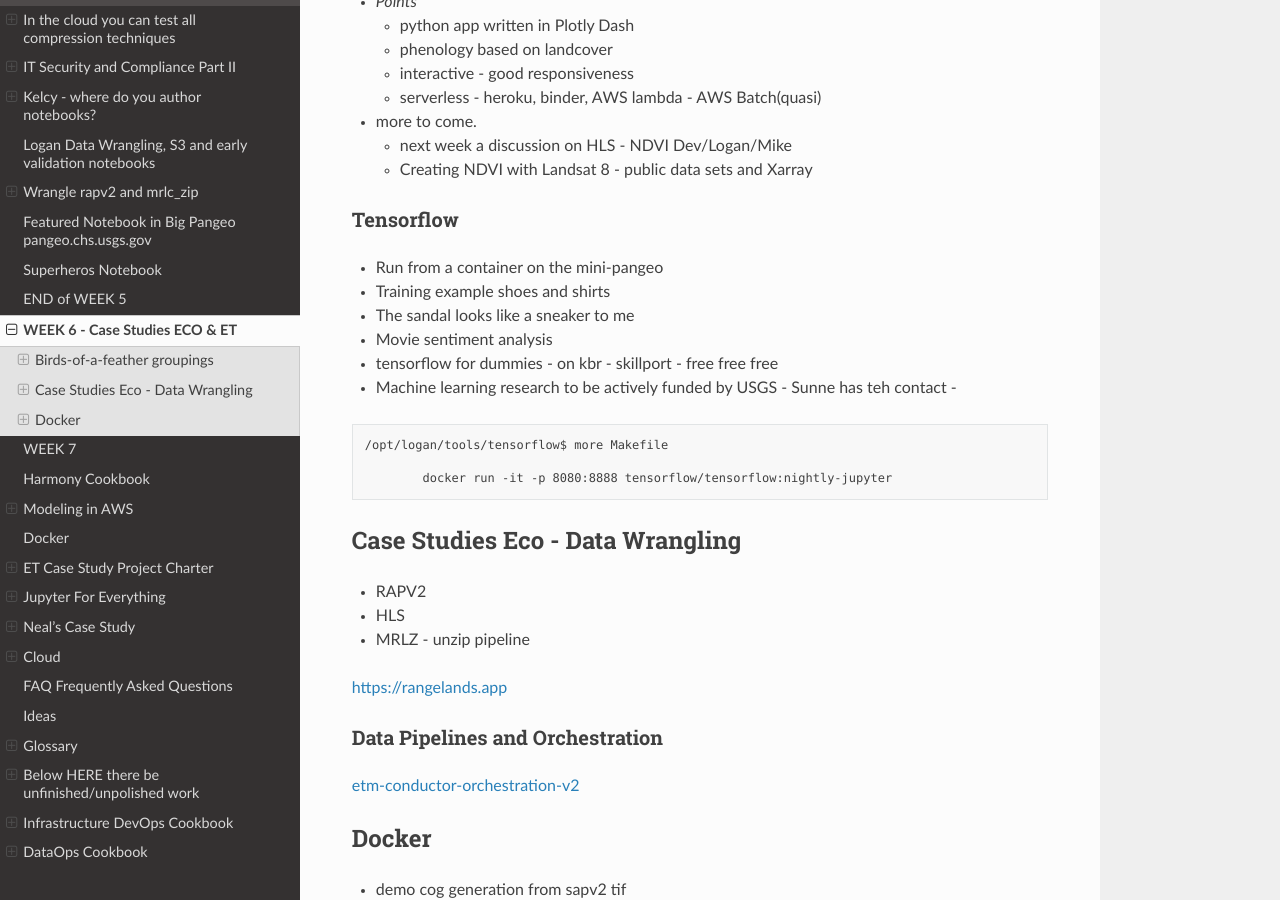
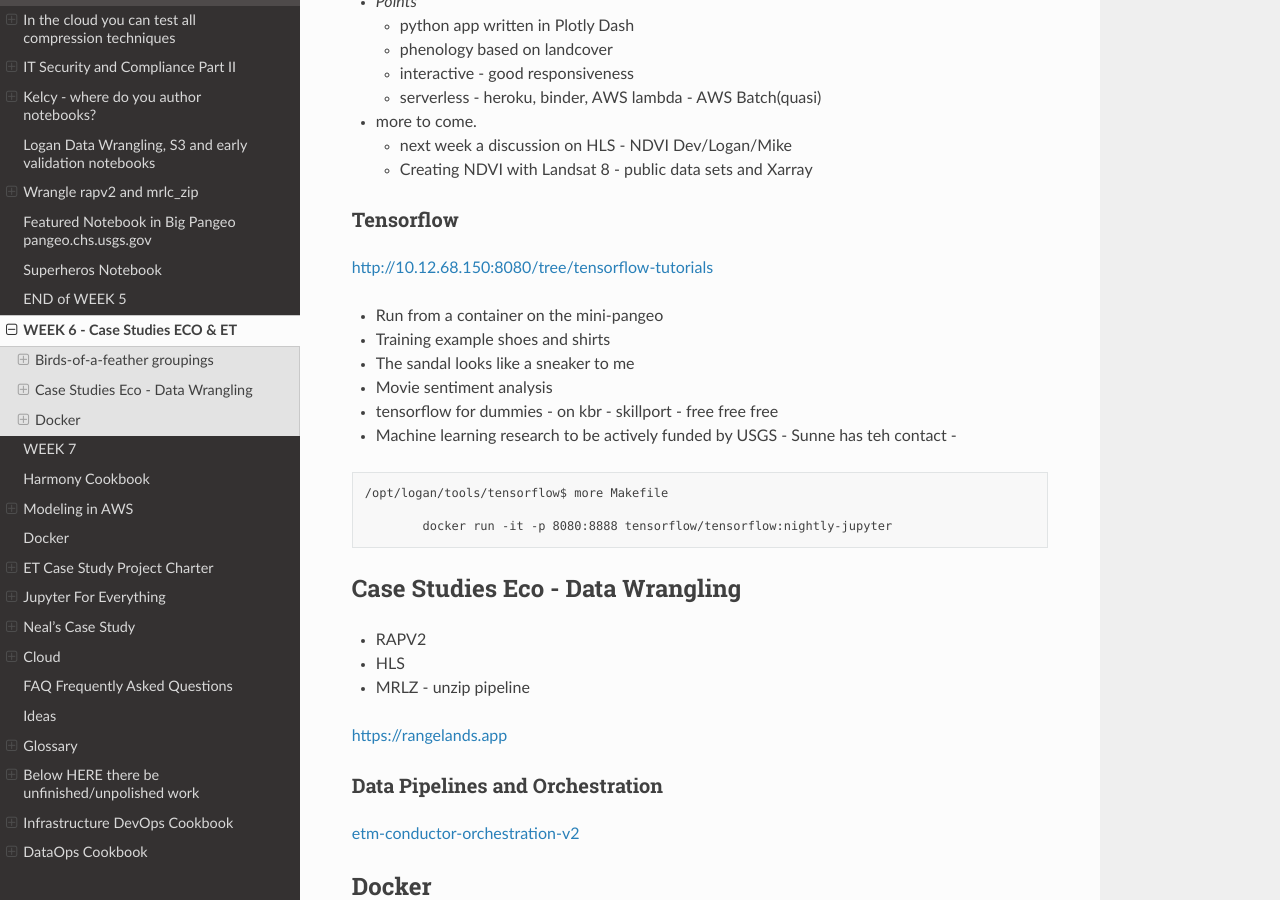
Before and after one commit to tonybutzer/harmony-docs, a Sphinx documentation site: the page built from documentation/source/06week.md, in a window 1280 px wide and 900 px high, scrolled down 516 px. Built offline with Sphinx 7.4.7 and the Read the Docs theme 2.0.0, drawn with Linux system fonts in a browser that asks for light colours; pages that are not in the unit, such as notebooks, are missing from menus; some of the changed lines change nothing that is shown.

Commit message:
automatic git update from Makefile

```diff
--- a/documentation/source/06week.md
+++ b/documentation/source/06week.md
@@ -22,6 +22,7 @@
     - Creating NDVI with Landsat 8 - public data sets and Xarray
 
 #### Tensorflow
+[http://10.12.68.150:8080/tree/tensorflow-tutorials](http://10.12.68.150:8080/tree/tensorflow-tutorials)
 - Run from a container on the mini-pangeo
 - Training example shoes and shirts
 - The sandal looks like a sneaker to me
```
